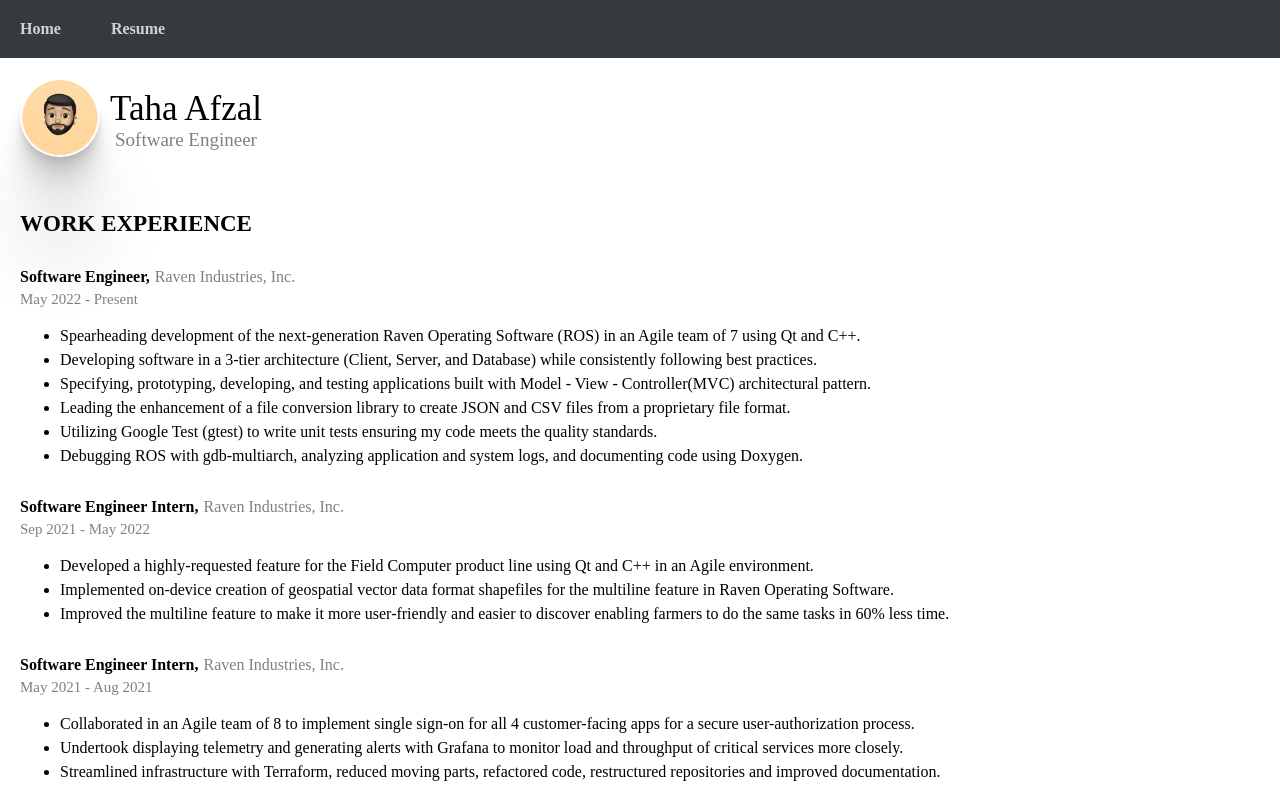
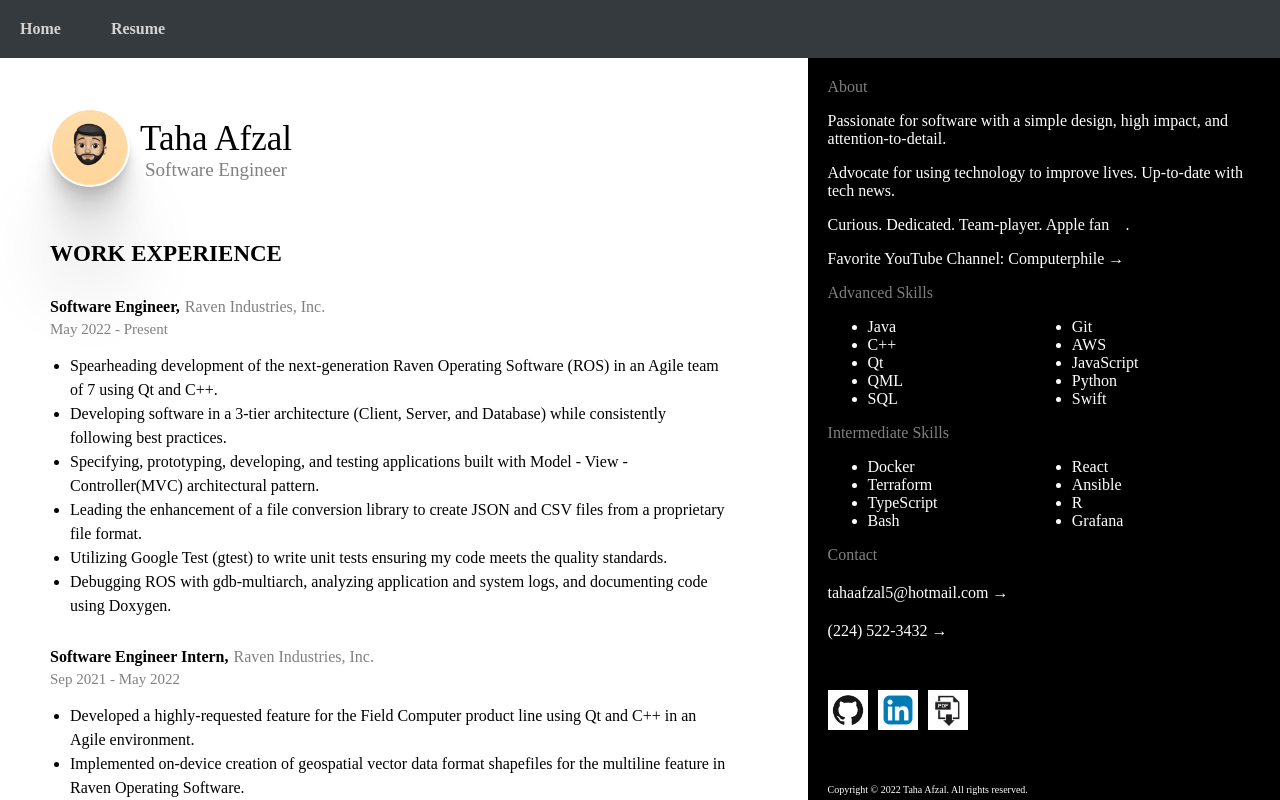
Before and after one commit to tahaafzal5/personal-website-2.0, a React (Create React App) app: page /resume in a window 1280 px wide. Shown: the top 800 px of the page. Built offline with nearby package versions, Linux system fonts and the light colour scheme; a web font is replaced by a local one.

Commit message:
Add RightSide to Resume

```diff
--- a/src/Resume/Resume.css
+++ b/src/Resume/Resume.css
@@ -1,5 +1,22 @@
 .resume {
     margin: 20px 20px 150px 20px;
+    display: flex;
+    flex-direction: row;
+    justify-content: space-between;
+    margin: 50px 0px 0px 50px;
+}
+
+@media (max-width: 850px) {
+    .resume {
+        flex-wrap: wrap;
+    }
+
+    .right-side {
+        /* stretch all the way */
+        width: 100%;
+        /* value for margin-left here would be: negative of (body.margin-left minus desired value) */
+        margin: 30px 10px 10px -40px;
+    }
 }
 
 .heading {
@@ -51,6 +68,7 @@
 }
 
 .description-points {
+    padding: 0px 0px 0px 20px;
     line-height: 1.5;
 }
 
--- a/src/Resume/Resume.js
+++ b/src/Resume/Resume.js
@@ -1,5 +1,6 @@
 import React from "react";
 import LeftSide from "../LeftSide/LeftSide.js";
+import RightSide from "../RightSide/RightSide.js";
 import "./Resume.css";
 
 function Resume() {
@@ -7,6 +8,7 @@ function Resume() {
         <section className="resume">
 
             <LeftSide />
+            <RightSide />
 
         </section>
     );
--- a/src/RightSide/RightSide.css
+++ b/src/RightSide/RightSide.css
@@ -10,6 +10,10 @@
 .contact-info,
 .logos {
     color: gray;
+    margin: 0px 0px 0px 0px;
+}
+
+.logos {
     margin: 50px 0px 0px 0px;
 }
 
```
